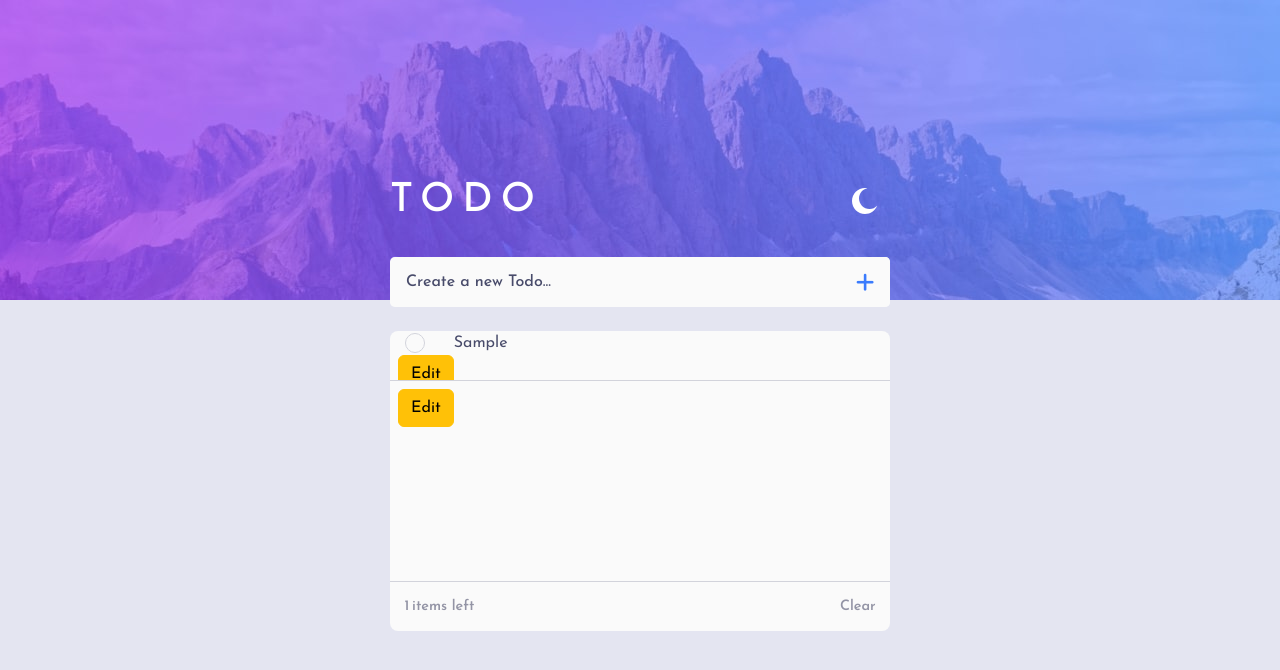
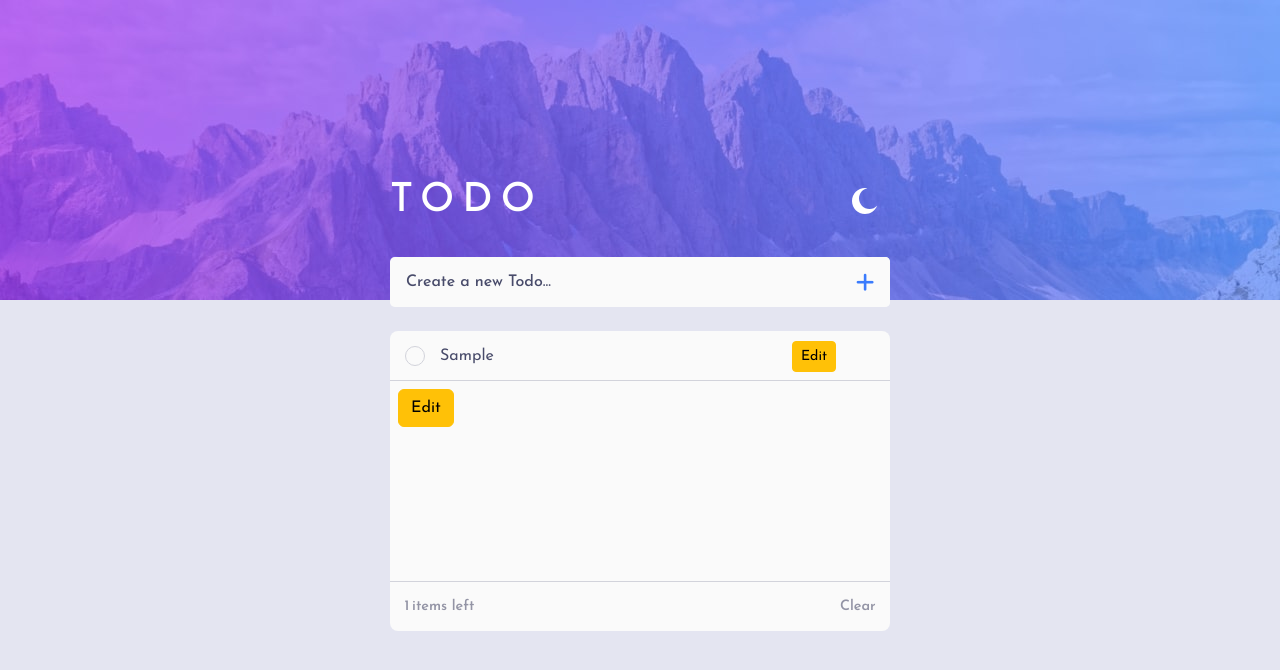
Before and after one commit to ramadhansya/todolist-app, a React (Create React App) app: page / in a window 1280 px wide. Both pictures are taken after typing "Sample" into the empty fields and a click on the button 865 px from the left and 282 px from the top of the page. Shown: the top 670 px of the page. Built offline with nearby package versions, Linux system fonts and the light colour scheme.

Commit message:
Update listTodo.jsx

```diff
--- a/src/component/componentContainerTodo/componentInputGroup/listTodo.jsx
+++ b/src/component/componentContainerTodo/componentInputGroup/listTodo.jsx
@@ -1,25 +1,26 @@
-const ListTodo = ({ todo, dataBtnId, changeModal, eventCompleted, openUpdateModal }) => {
+// COMPONENT LIST TODO
+const ListTodo = ({ todo, dataBtnId, changeModal, eventCompleted, openModalUpdate }) => {
     return (
         <div className="list-item">
             <div className="check-list">
                 <button className="circle-list">
-          <img
-            src="./assets/images/icon-check.svg"
-            className="img-checking"
-            onClick={eventCompleted}
-            alt=""
-          />
+                    <img src="./assets/images/icon-check.svg" className="img-checking" onClick={eventCompleted} alt="" />
                 </button>
             </div>
             <div className="todo-desc">
                 <span className="todo-text">{todo}</span>
             </div>
-
-      {/* Tombol hapus */}
+            <div className="todo-actions">
                 <button
-        className="delete-todo"
-        style={{ display: dataBtnId == 0 ? 'none' : 'initial' }}
+                    className="btn btn-sm btn-warning me-1"
+                    data-bs-toggle="modal"
+                    data-bs-target="#modalUpdateItem"
+                    onClick={() => openModalUpdate(dataBtnId)}
+                    style={{ display: dataBtnId == 0 ? 'none' : 'inline-block' }}
                 >
+                    Edit
+                </button>
+                <button className="delete-todo" style={{ display: dataBtnId == 0 ? 'none' : 'initial' }}>
                     <img
                         src="./assets/images/icon-cross.svg"
                         data-bs-toggle="modal"
@@ -30,18 +31,7 @@ const ListTodo = ({ todo, dataBtnId, changeModal, eventCompleted, openUpdateModa
                         onClick={changeModal}
                     />
                 </button>
-
-      {/* Tombol update */}
-      {dataBtnId != 0 && (
-        <button
-          className="edit-todo btn btn-warning ms-2"
-          data-bs-toggle="modal"
-          data-bs-target="#modalUpdateItem"
-          onClick={() => openUpdateModal(dataBtnId)}
-        >
-          Edit
-        </button>
-      )}
+            </div>
         </div>
     );
 };
```
Lines whose indentation alone changed are shown as unchanged.
